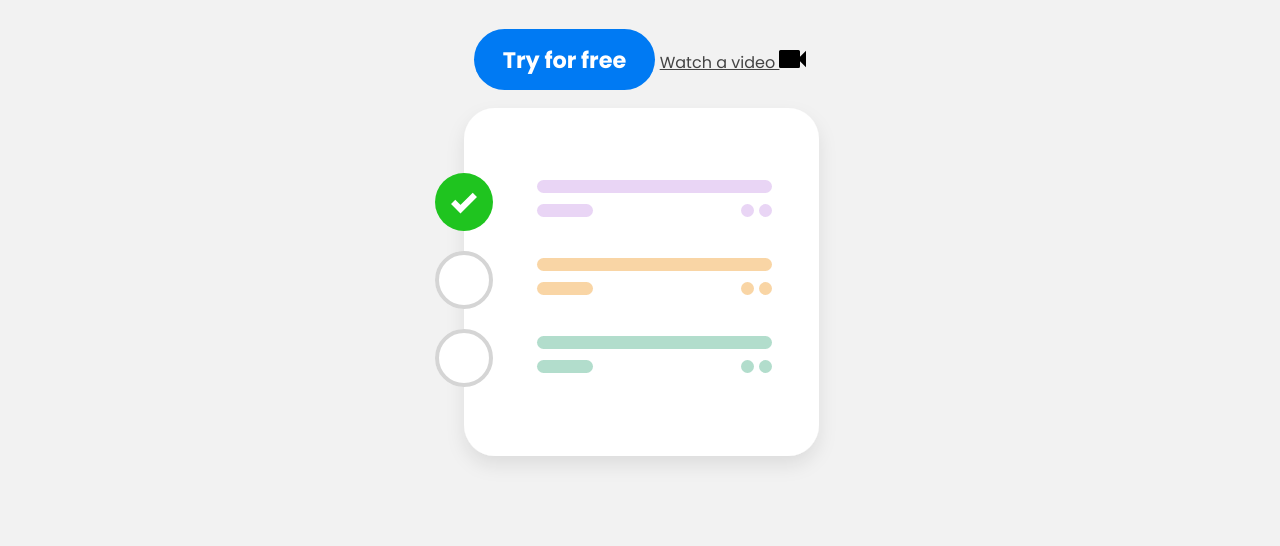
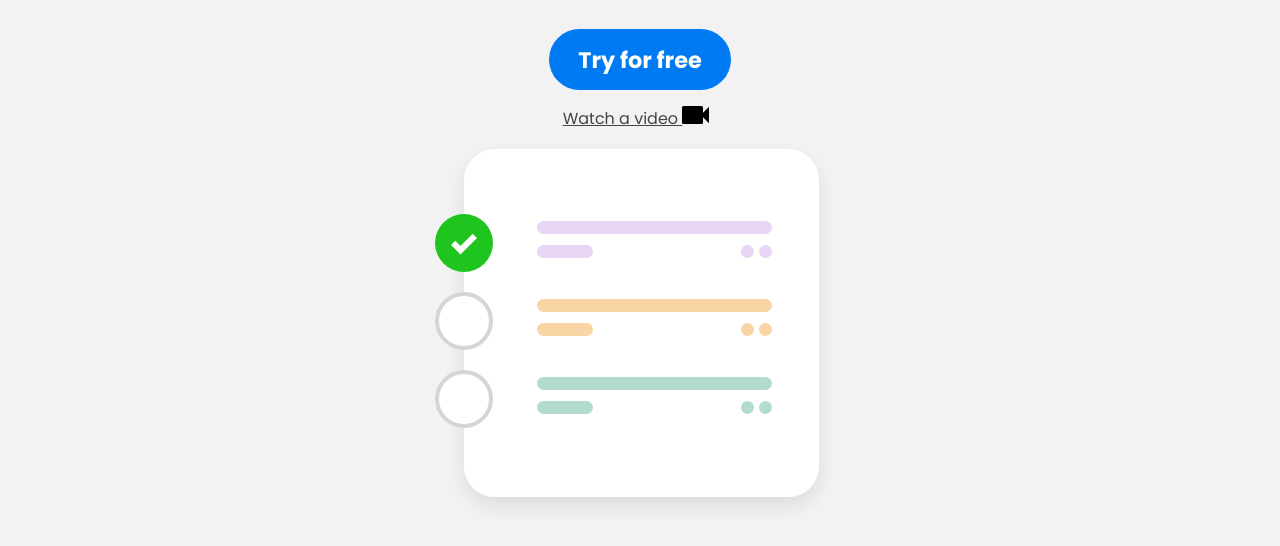
Before and after one commit to Maaxboon/learn-enough, a plain HTML site: page frontend/index.html in a window 1280 px wide. Shown: the part 254-800 px from the top of the page. Drawn offline with Linux system fonts and the light colour scheme.

Commit message:
Styles the watch video cts

```diff
--- a/frontend/css/main.scss
+++ b/frontend/css/main.scss
@@ -79,4 +79,11 @@ section {
     border-radius: 5em;
     display: inline-block;
   }
+  .watch-video-cta {
+    display: block;
+    margin-top: 1em;
+    img {
+      margin-right: 0.5em;
+    }
+  }
 }
```
Also changed, not shown: frontend/css/main.css, 1 other file.
